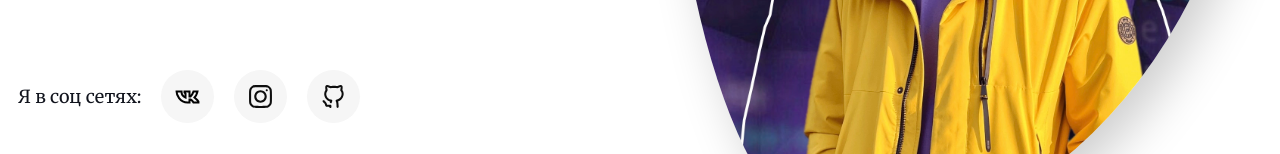
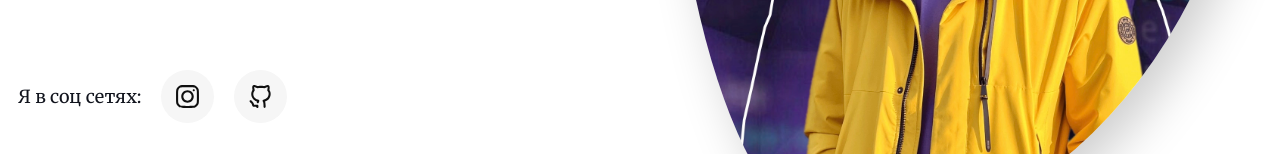
Before and after one commit to DenKuznets/portfolio, a React (Vite) app: page / in a window 1280 px wide. Shown: the part 646-800 px from the top of the page. Built offline with nearby package versions, Linux system fonts and the light colour scheme.

Commit message:
removed vk link

```diff
--- a/src/components/Hero.jsx
+++ b/src/components/Hero.jsx
@@ -58,9 +58,8 @@ const Hero = () => {
                         <div className="hero__text-content-socials">
                             <span>{textGlobal.hero.socials}:</span>
                             <div className="hero__text-content-socials-icons">
-                                <a href="https://vk.com/id6059069">
+                                {/* <a href="https://vk.com/id6059069">
                                     <div className="social-icon-container">
-                                        {/* <SlSocialVkontakte /> */}
                                         <img
                                             style={{
                                                 width: "25px",
@@ -70,7 +69,7 @@ const Hero = () => {
                                             alt="vk-logo"
                                         />
                                     </div>
-                                </a>
+                                </a> */}
                                 <a href="https://www.instagram.com/denis_kyznecov/">
                                     <div className="social-icon-container">
                                         {/* <SlSocialInstagram /> */}
```
